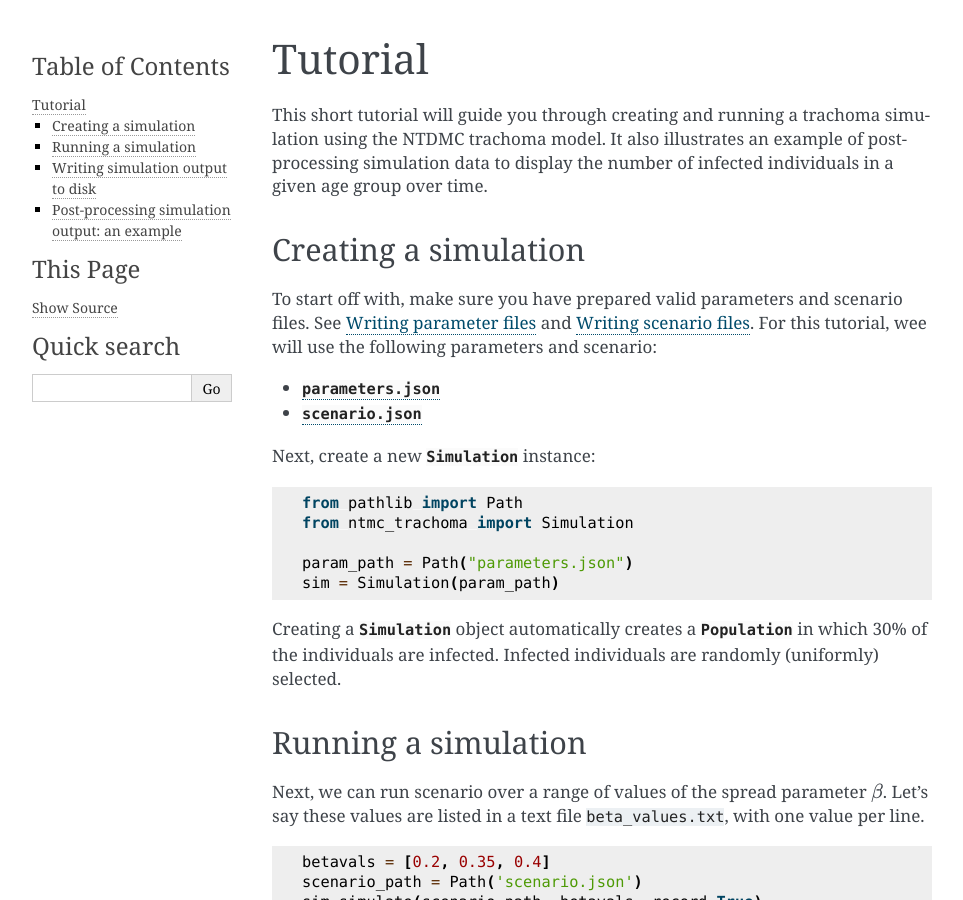
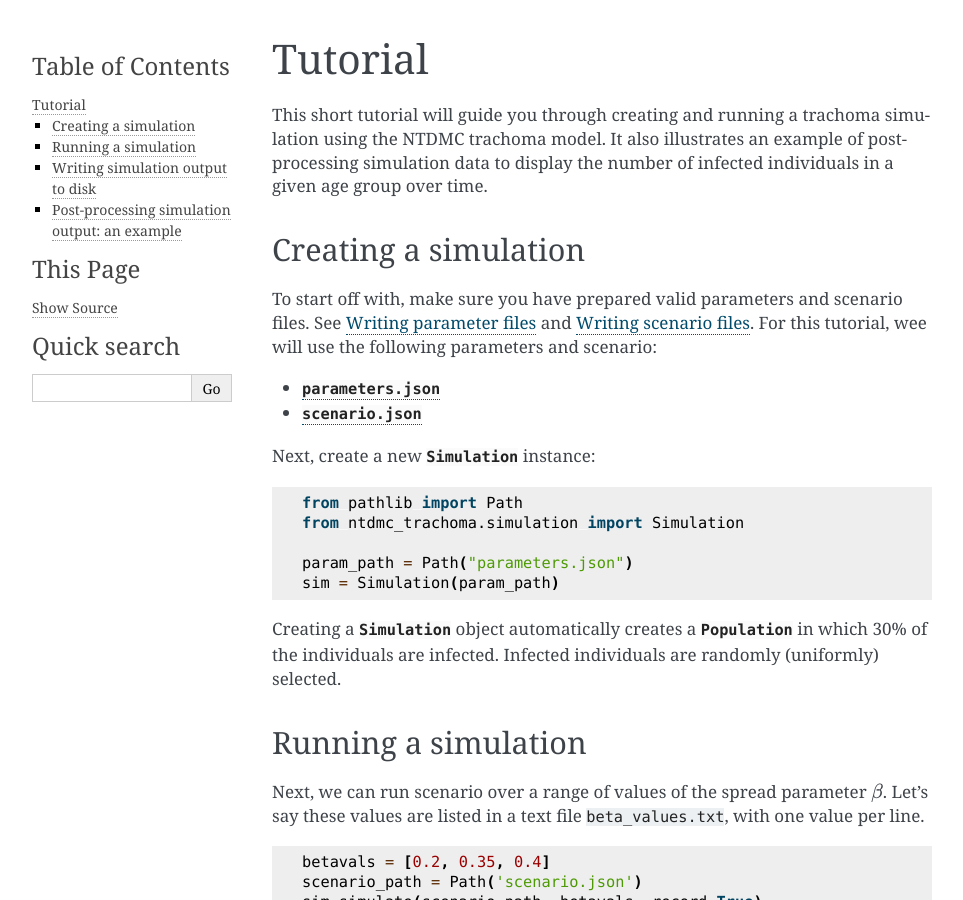
Before and after one commit to tlestang/trachoma, a Sphinx documentation site: the page built from docs/source/tutorial.rst, in a window 1280 px wide and 900 px high. Shown: the whole window, without its empty margins (148-1111 px from the left). Built offline with Sphinx 7.4.7, drawn with Linux system fonts in a browser that asks for light colours.

Commit message:
docs: Fix import line in tutorial

```diff
--- a/docs/source/tutorial.rst
+++ b/docs/source/tutorial.rst
@@ -22,7 +22,7 @@ Next, create a new :py:class:`Simulation
 .. code-block:: python
 
    from pathlib import Path
-   from ntmc_trachoma import Simulation
+   from ntdmc_trachoma.simulation import Simulation
 
    param_path = Path("parameters.json")
    sim = Simulation(param_path)
```
